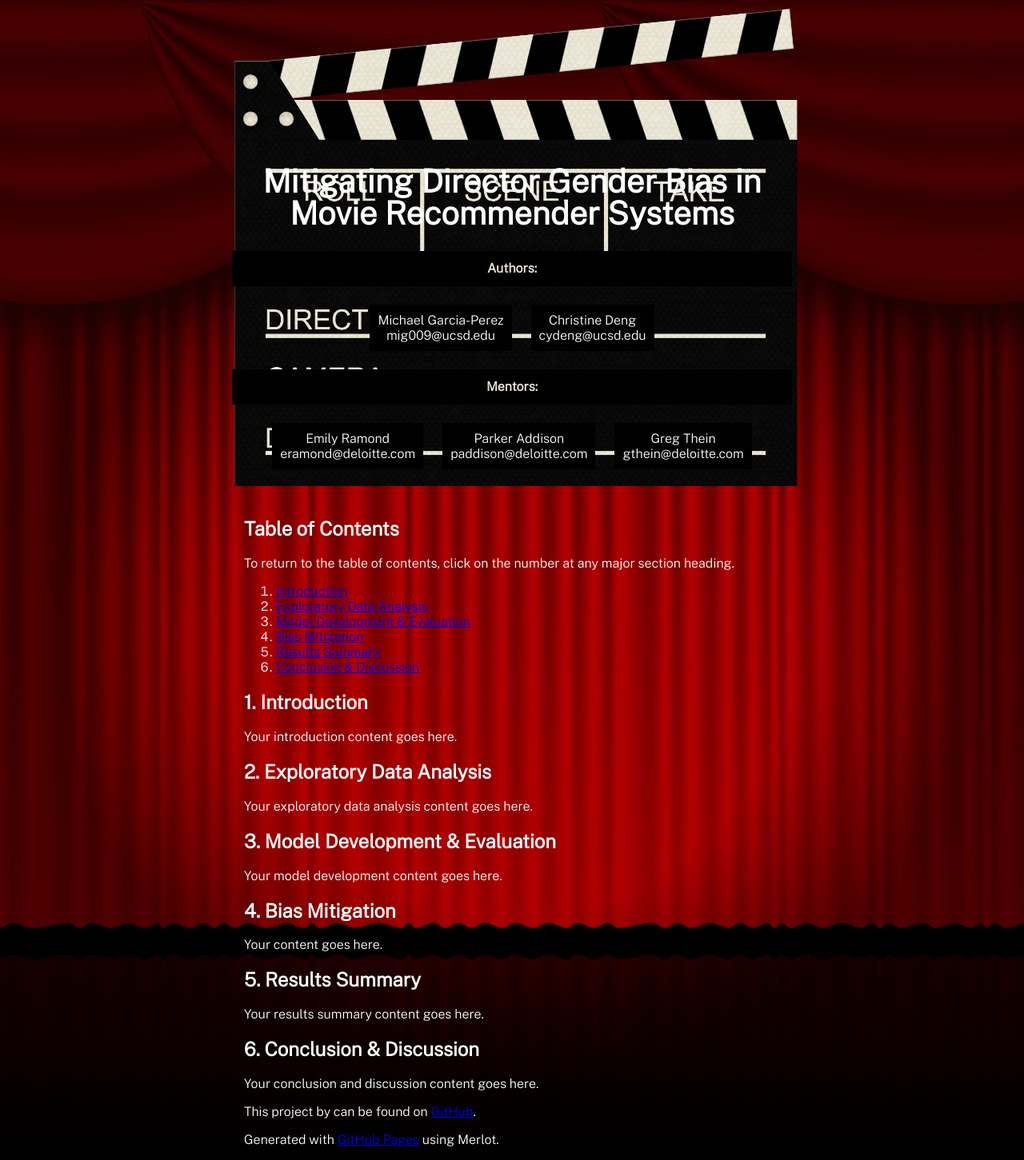
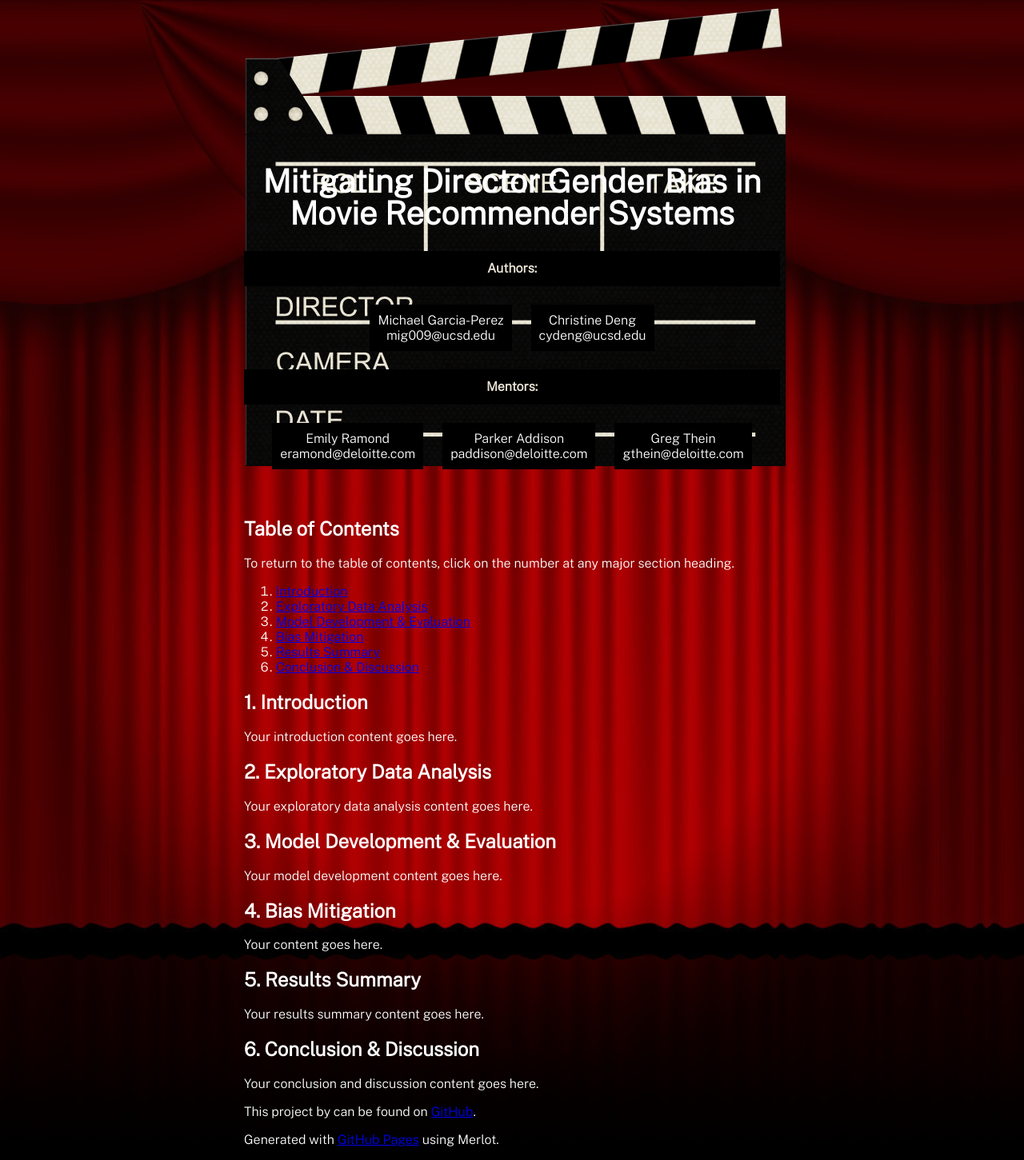
Before and after one commit to michael-garciaperez/DSC180A-Methodology-5, a Jekyll site: the page built from index.md, in a window 1280 px wide. Shown: the whole page at 80% size. Built offline with Jekyll 4.4.1, drawn with Linux system fonts in a browser that asks for light colours.

Commit message:
Update style.scss

```diff
--- a/assets/css/style.scss
+++ b/assets/css/style.scss
@@ -25,7 +25,7 @@ header {
   position: relative;
   z-index: 2;
   margin: 0 auto;
-  max-width: 700px; /* Adjusted width of the header */
+  max-width: 670px; /* Adjusted width of the header */
   padding: 180px 20px 30px;
   background-image: url('../images/clapboard.png');
   background-size: 100%; /* Adjusted size of the background image */
```
